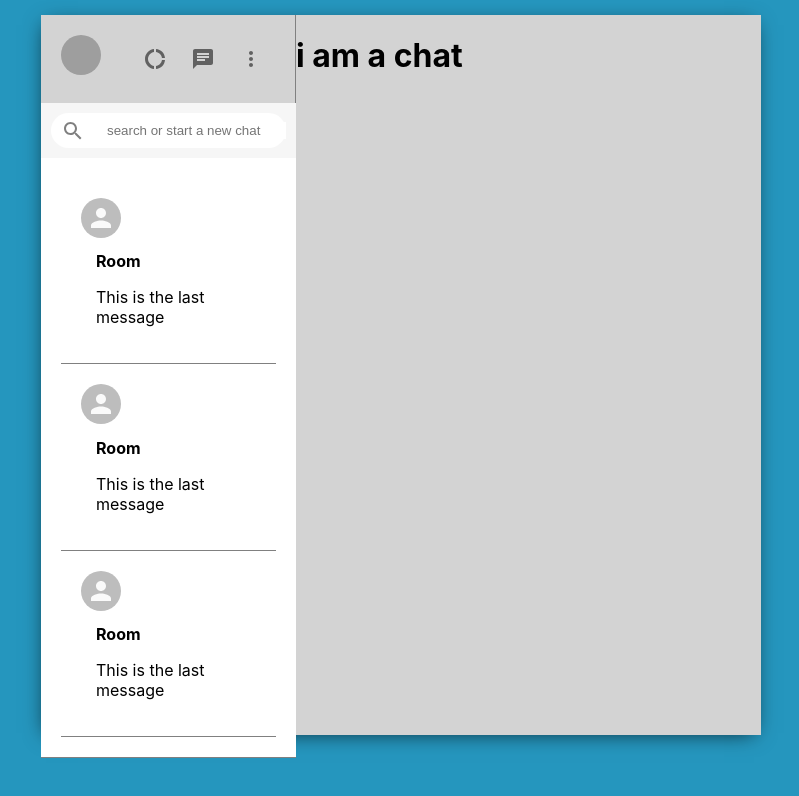
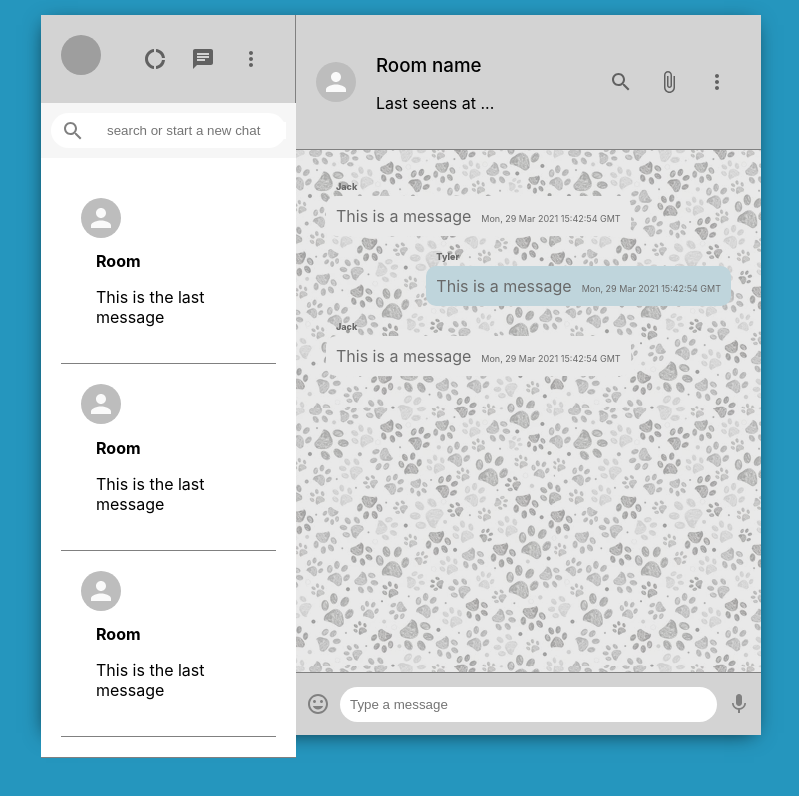
Before and after one commit to Better-er-Help/project3, a React (Create React App) app: page / in a window 1280 px wide. Shown: the top 796 px of the page, without its empty margins (239-1038 px from the left). Built offline with nearby package versions, Linux system fonts and the light colour scheme; grey boxes are pictures that could not be loaded.

Commit message:
stylig the chat page

```diff
--- a/src/App.css
+++ b/src/App.css
@@ -1,4 +1,5 @@
 .app {
+  margin: 0;
   display: grid;
   place-items: center;
   height: 100vh;
--- a/src/components/Chat/index.js
+++ b/src/components/Chat/index.js
@@ -1,10 +1,71 @@
+import { Avatar, IconButton } from "@material-ui/core";
+import {
+  AttachFile,
+  InsertEmoticon,
+  MoreVert,
+  SearchOutlined,
+} from "@material-ui/icons";
+import MicIcon from "@material-ui/icons/Mic";
 import React from "react";
 import "./style.css";
 
 function Chat() {
   return (
     <div className="chat">
-      <h1>i am a chat</h1>
+      <div className="chatHeader">
+        <Avatar />
+        <div className="chatHeaderInfo">
+          <h3>Room name</h3>
+          <p>Last seens at ...</p>
+        </div>
+        <div className="chatHeaderRight">
+          <IconButton>
+            <SearchOutlined />
+          </IconButton>
+          <IconButton>
+            <AttachFile />
+          </IconButton>
+          <IconButton>
+            <MoreVert />
+          </IconButton>
+        </div>
+      </div>
+
+      <div className="chatBody">
+        <p className="chatMessage">
+          <span className="chatName">Jack</span>
+          This is a message
+          <span className="chatTimestamp">{new Date().toUTCString()}</span>
+        </p>
+        <p className="chatMessage chatReciever">
+          <span className="chatName">Tyler</span>
+          This is a message
+          <span className="chatTimestamp">{new Date().toUTCString()}</span>
+        </p>
+        <p className="chatMessage">
+          <span className="chatName">Jack</span>
+          This is a message
+          <span className="chatTimestamp">{new Date().toUTCString()}</span>
+        </p>
+      </div>
+      <div className="chatFooter">
+        <InsertEmoticon />
+        <form>
+          <input
+            //value={input}
+            //onChange={(e) => setInput(e.target.value)}
+            placeholder="Type a message"
+            type="text"
+          />
+          <button
+            //onClick={sendMessage}
+            type="submit"
+          >
+            Send Message
+          </button>
+        </form>
+        <MicIcon />
+      </div>
     </div>
   );
 }
--- a/src/components/Chat/style.css
+++ b/src/components/Chat/style.css
@@ -3,3 +3,80 @@
   flex-direction: column;
   flex: 0.7;
 }
+.chatHeader {
+  padding: 20px;
+  display: flex;
+  align-items: center;
+  border-bottom: 1px solid gray;
+}
+.chatHeaderInfo {
+  flex: 1;
+  padding-left: 20px;
+}
+.chatHeaderInfo > h3 {
+  margin-bottom: 3px;
+  font-weight: 500;
+}
+.chatHeaderInfo > p {
+  color: black;
+}
+.chatHeaderRight {
+}
+.chatBody {
+  flex: 1;
+  background-image: url("../imgs/pawsChatBG.png");
+  background-repeat: repeat;
+  /* background-position: center; */
+  padding: 30px;
+  overflow: scroll;
+  opacity: 0.5;
+  color: black;
+}
+.chatMessage {
+  position: relative;
+  font-size: 16px;
+  padding: 10px;
+  width: fit-content;
+  border-radius: 10px;
+  background-color: white;
+  margin-bottom: 30px;
+}
+.chatReciever {
+  margin-left: auto;
+  background-color: lightblue;
+}
+
+.chatTimestamp {
+  margin-left: 10px;
+  font-size: xx-small;
+}
+.chatName {
+  position: absolute;
+  top: -15px;
+  font-weight: 800;
+  font-size: xx-small;
+}
+.chatFooter {
+  display: flex;
+  justify-content: space-between;
+  align-items: center;
+  height: 62px;
+  border-top: 1px solid gray;
+}
+.chatFooter > form {
+  flex: 1;
+  display: flex;
+}
+.chatFooter > form > input {
+  flex: 1;
+  border-radius: 30px;
+  padding: 10px;
+  border: none;
+}
+.chatFooter > form > button {
+  display: none;
+}
+.chatFooter > .MuiSvgIcon-root {
+  padding: 10px;
+  color: gray;
+}
```
Also changed, not shown: src/components/imgs/pawsChatBG.png (added).
